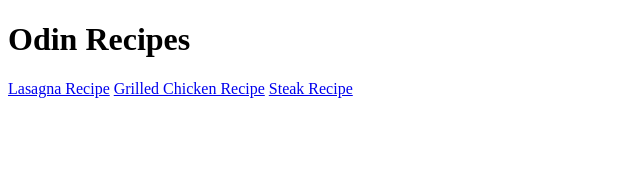
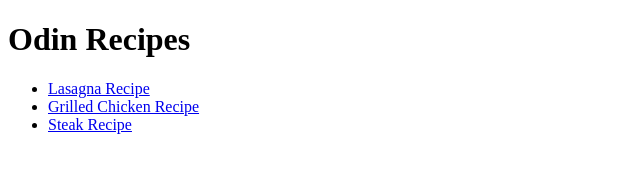
Before and after one commit to dwj4k/odin-recipies, a plain HTML site: page index.html in a window 1280 px wide. Shown: the whole page, without its empty margins (0-640 px from the left). Drawn offline with Linux system fonts and the light colour scheme.

Commit message:
Put links on index page in unordered list

```diff
--- a/index.html
+++ b/index.html
@@ -8,8 +8,10 @@
     </head>
     <body>
         <h1>Odin Recipes</h1>
-        <a href="./recipes/lasagna.html">Lasagna Recipe</a>
-        <a href="./recipes/grilled-chicken.html">Grilled Chicken Recipe</a>
-        <a href="./recipes/steak.html">Steak Recipe</a>
+        <ul>
+            <li><a href="./recipes/lasagna.html">Lasagna Recipe</a></li>
+            <li><a href="./recipes/grilled-chicken.html">Grilled Chicken Recipe</a></li>
+            <li><a href="./recipes/steak.html">Steak Recipe</a></li>
+        </ul>
     </body>
 </html>
```
